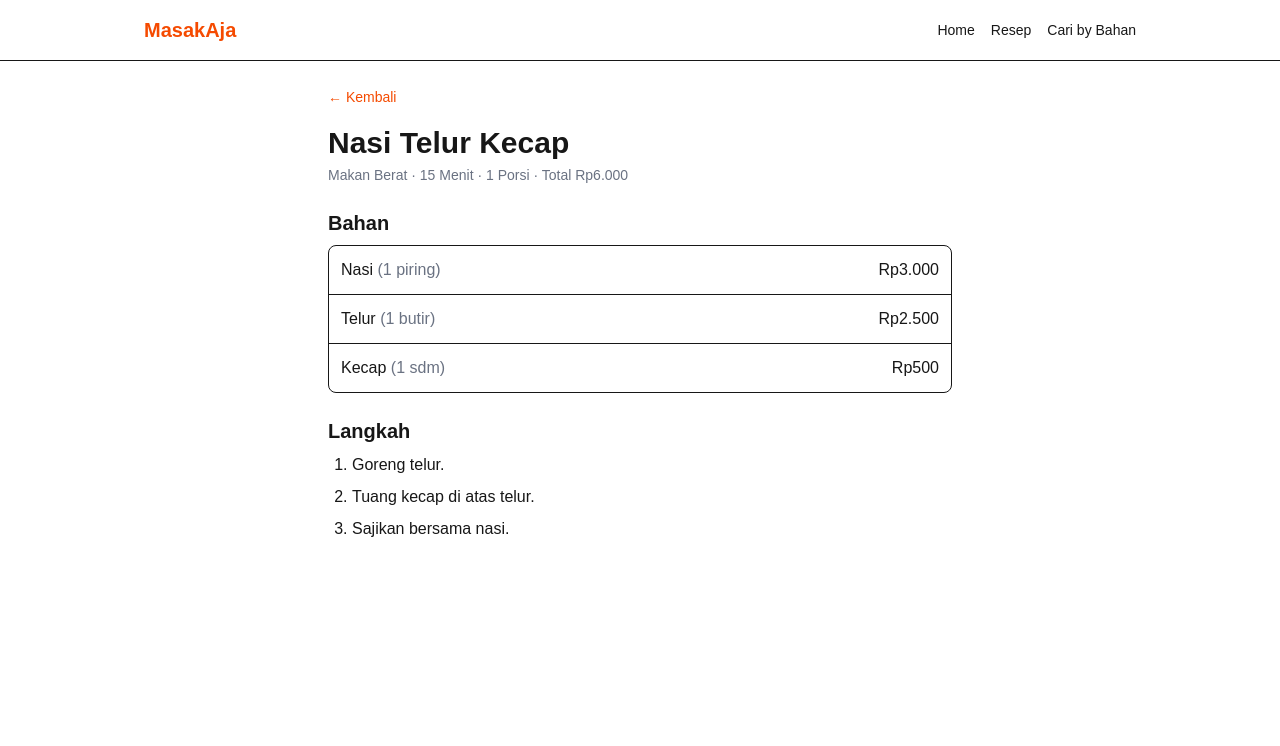
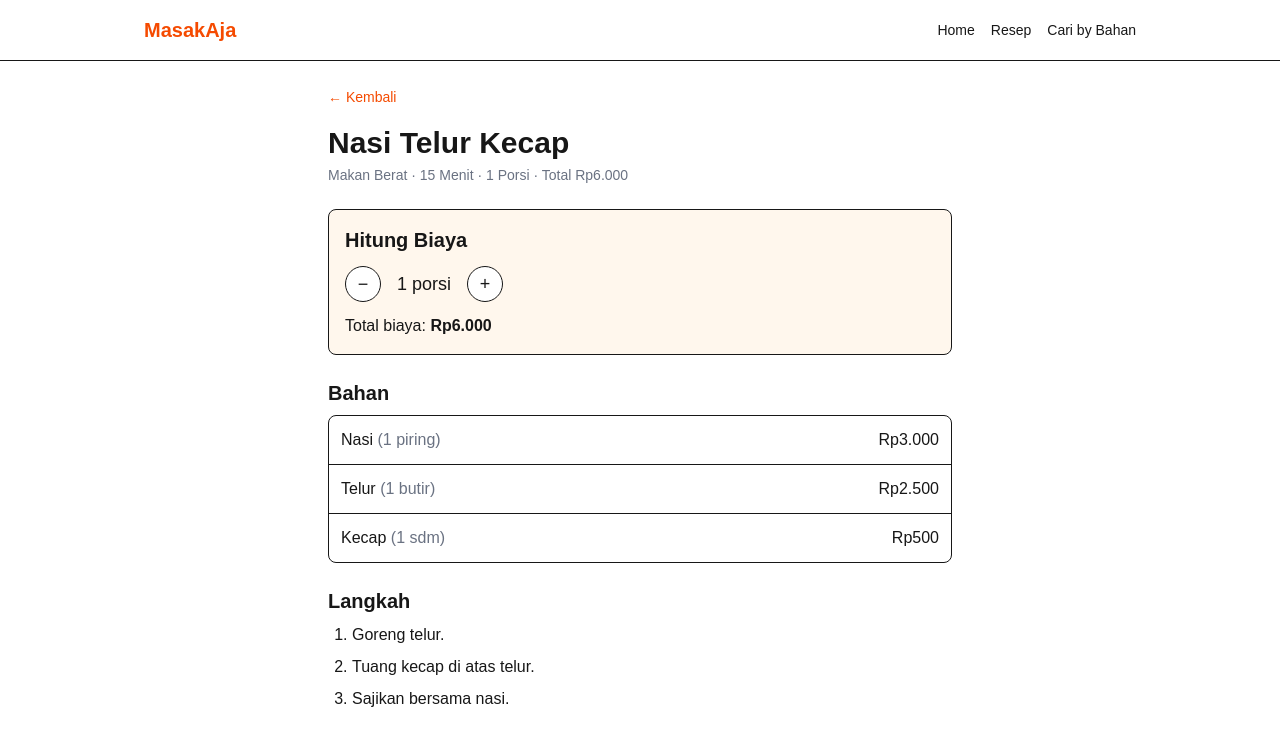
Before and after one commit to Ulfakhairinaa/UTS-PRAK-POPL---MasakAja, a Next.js app: page /resep/1 in a window 1280 px wide. Shown: the top 746 px of the page. Built offline with nearby package versions, Linux system fonts and the light colour scheme.

Commit message:
feat: tambah kalkulator biaya sesuai jumlah porsi

```diff
--- /dev/null
+++ b/components/PorsiCalculator.js
@@ -0,0 +1,25 @@
+export default function PorsiCalculator({ porsi, totalBiaya, onTambah, onKurang }) {
+  return (
+    <section className="mt-6 rounded-lg border bg-orange-50 p-4">
+      <h2 className="text-xl font-semibold">Hitung Biaya</h2>
+      <div className="mt-3 flex items-center gap-4">
+        <button
+          onClick={onKurang}
+          className="h-9 w-9 rounded-full border bg-white text-lg"
+        >
+          −
+        </button>
+        <span className="text-lg font-medium">{porsi} porsi</span>
+        <button
+          onClick={onTambah}
+          className="h-9 w-9 rounded-full border bg-white text-lg"
+        >
+          +
+        </button>
+      </div>
+      <p className="mt-3">
+        Total biaya: <strong>{totalBiaya}</strong>
+      </p>
+    </section>
+  );
+}
--- a/components/RecipeDetail.js
+++ b/components/RecipeDetail.js
@@ -1,7 +1,7 @@
 import Link from "next/link";
 
 export default function RecipeDetail({
-  judul, kategori, waktuMasak, porsi, totalBiaya, bahan, langkah,
+  judul, kategori, waktuMasak, porsi, totalBiaya, bahan, langkah, kalkulator,
 }) {
   return (
     <main className="mx-auto max-w-2xl p-6">
@@ -14,11 +14,15 @@ export default function RecipeDetail({
         {kategori} · {waktuMasak} menit · {porsi} porsi · Total {totalBiaya}
       </p>
 
+      {kalkulator}
+
       <h2 className="mt-6 text-xl font-semibold">Bahan</h2>
       <ul className="mt-2 divide-y rounded-lg border">
         {bahan.map((b) => (
           <li key={b.nama} className="flex justify-between p-3">
-            <span>{b.nama} <span className="text-gray-500">({b.jumlah})</span></span>
+            <span>
+              {b.nama} <span className="text-gray-500">({b.jumlah})</span>
+            </span>
             <span>{b.harga}</span>
           </li>
         ))}
--- /dev/null
+++ b/containers/PorsiCalculatorContainer.js
@@ -0,0 +1,19 @@
+"use client";
+
+import { usePorsi } from "@/hooks/usePorsi";
+import PorsiCalculator from "@/components/PorsiCalculator";
+
+const rupiah = (n) => "Rp" + n.toLocaleString("id-ID");
+
+export default function PorsiCalculatorContainer({ biayaPerPorsi, porsiAwal }) {
+  const { porsi, tambah, kurang } = usePorsi(porsiAwal);
+
+  return (
+    <PorsiCalculator
+      porsi={porsi}
+      totalBiaya={rupiah(biayaPerPorsi * porsi)}
+      onTambah={tambah}
+      onKurang={kurang}
+    />
+  );
+}
--- a/containers/RecipeDetailContainer.js
+++ b/containers/RecipeDetailContainer.js
@@ -1,4 +1,5 @@
 import RecipeDetail from "@/components/RecipeDetail";
+import PorsiCalculatorContainer from "@/containers/PorsiCalculatorContainer";
 
 const rupiah = (n) => "Rp" + n.toLocaleString("id-ID");
 
@@ -12,6 +13,12 @@ export default function RecipeDetailContainer({ recipe }) {
       totalBiaya={rupiah(recipe.totalBiaya)}
       bahan={recipe.bahan.map((b) => ({ ...b, harga: rupiah(b.harga) }))}
       langkah={recipe.langkah}
+      kalkulator={
+        <PorsiCalculatorContainer
+          biayaPerPorsi={recipe.biayaPerPorsi}
+          porsiAwal={recipe.porsi}
+        />
+      }
     />
   );
 }
--- /dev/null
+++ b/hooks/usePorsi.js
@@ -0,0 +1,8 @@
+import { useState } from "react";
+
+export function usePorsi(porsiAwal) {
+  const [porsi, setPorsi] = useState(porsiAwal);
+  const tambah = () => setPorsi((p) => p + 1);
+  const kurang = () => setPorsi((p) => Math.max(1, p - 1));
+  return { porsi, tambah, kurang };
+}
```
